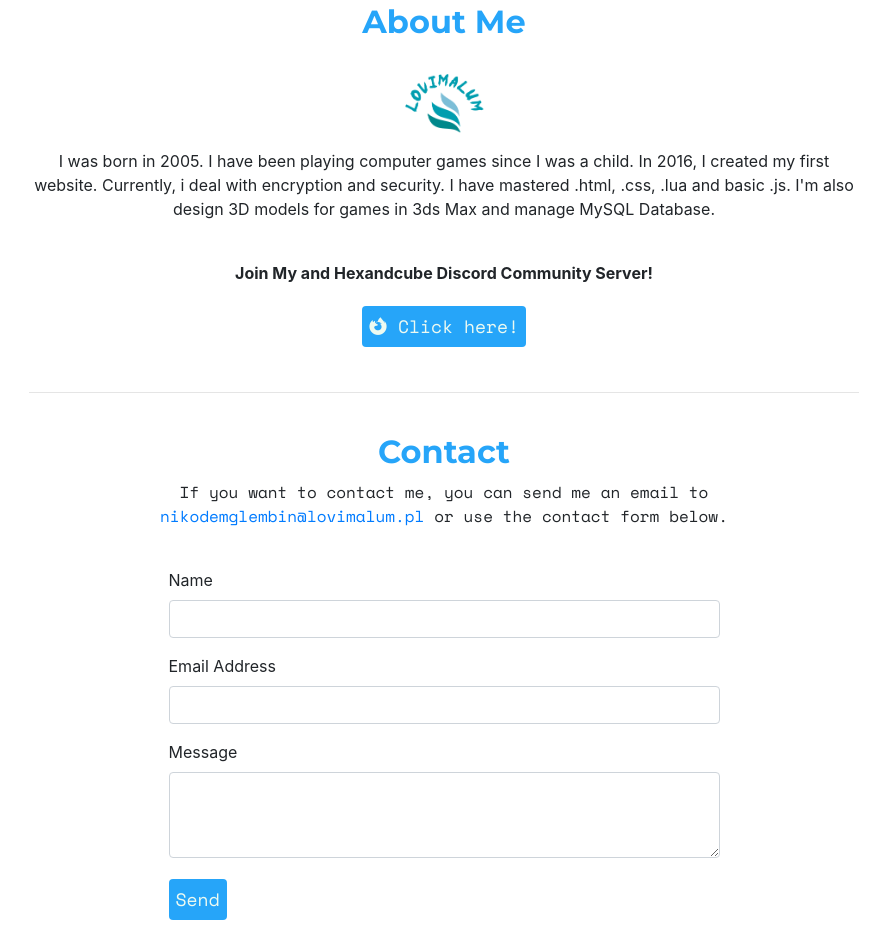
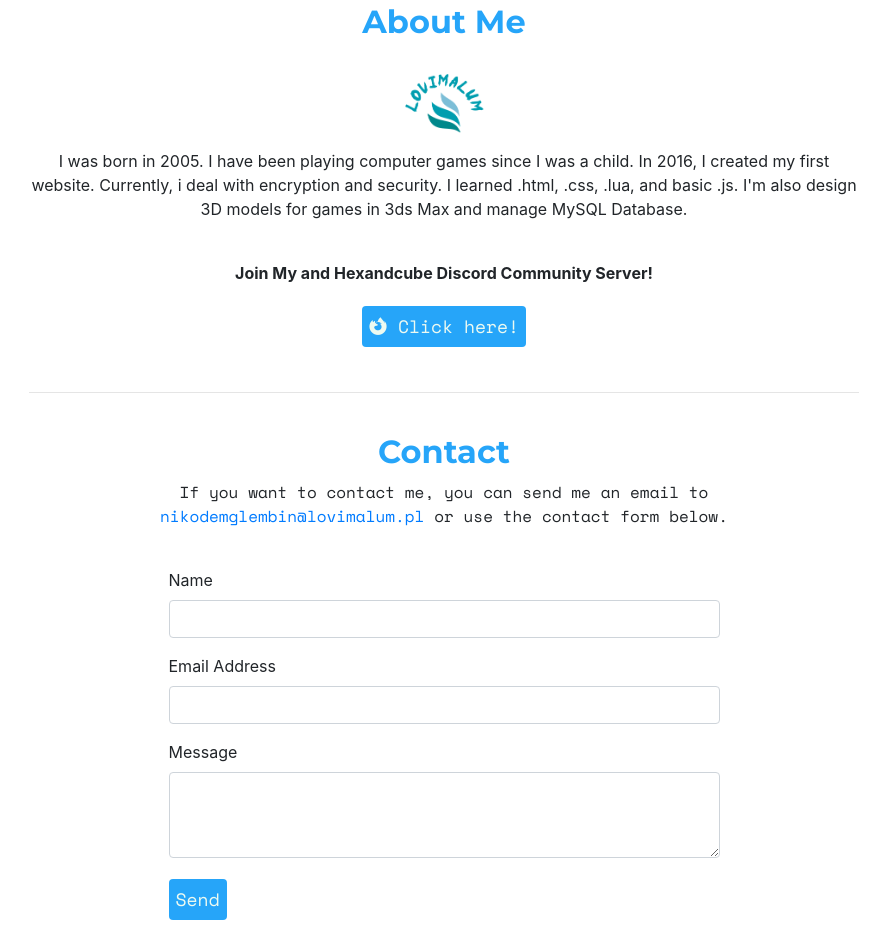
Before and after one commit to nyyn666/lovimalum.pl, a plain HTML site: page index.html in a window 1280 px wide. Shown: the part 920-1866 px from the top of the page, without its empty margins (196-1083 px from the left). Drawn offline with nearby package versions, Linux system fonts and the light colour scheme; a script that the page names is missing.

Commit message:
LoviMalum

```diff
--- a/index.html
+++ b/index.html
@@ -149,7 +149,7 @@
                 <div class="col-md-12">
                     <img src="logo.png" alt="Darkhunt logo" class="avatar" width="100px"
                         style="border: 5px;">
-                    <p>I was born in 2005. I have been playing computer games since I was a child. In 2016, I created my first website. Currently, i deal with encryption and security. I have mastered .html, .css, .lua and basic .js. I'm also design 3D models for games in 3ds Max and manage MySQL Database. </p>
+                    <p>I was born in 2005. I have been playing computer games since I was a child. In 2016, I created my first website. Currently, i deal with encryption and security. I learned .html, .css, .lua, and basic .js. I'm also design 3D models for games in 3ds Max and manage MySQL Database. </p>
 		<br>
 		<p><b>Join My and <a href="https://hexandcube.tk" class="a-dark">Hexandcube</a> Discord Community Server!</b></p>
                     <a class="hexbtn hexbtn-orange" role="button"
```
Also changed, not shown: unknown.png (added), 1 other file.
